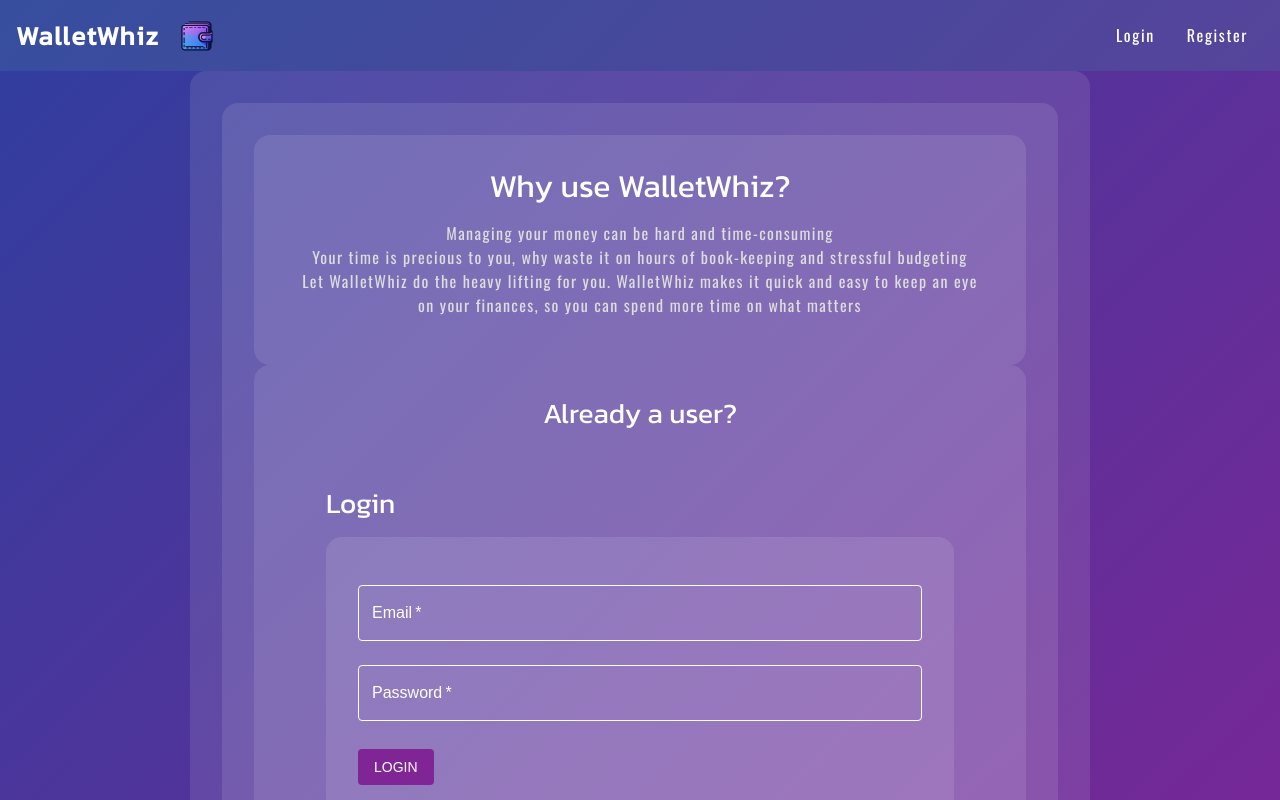
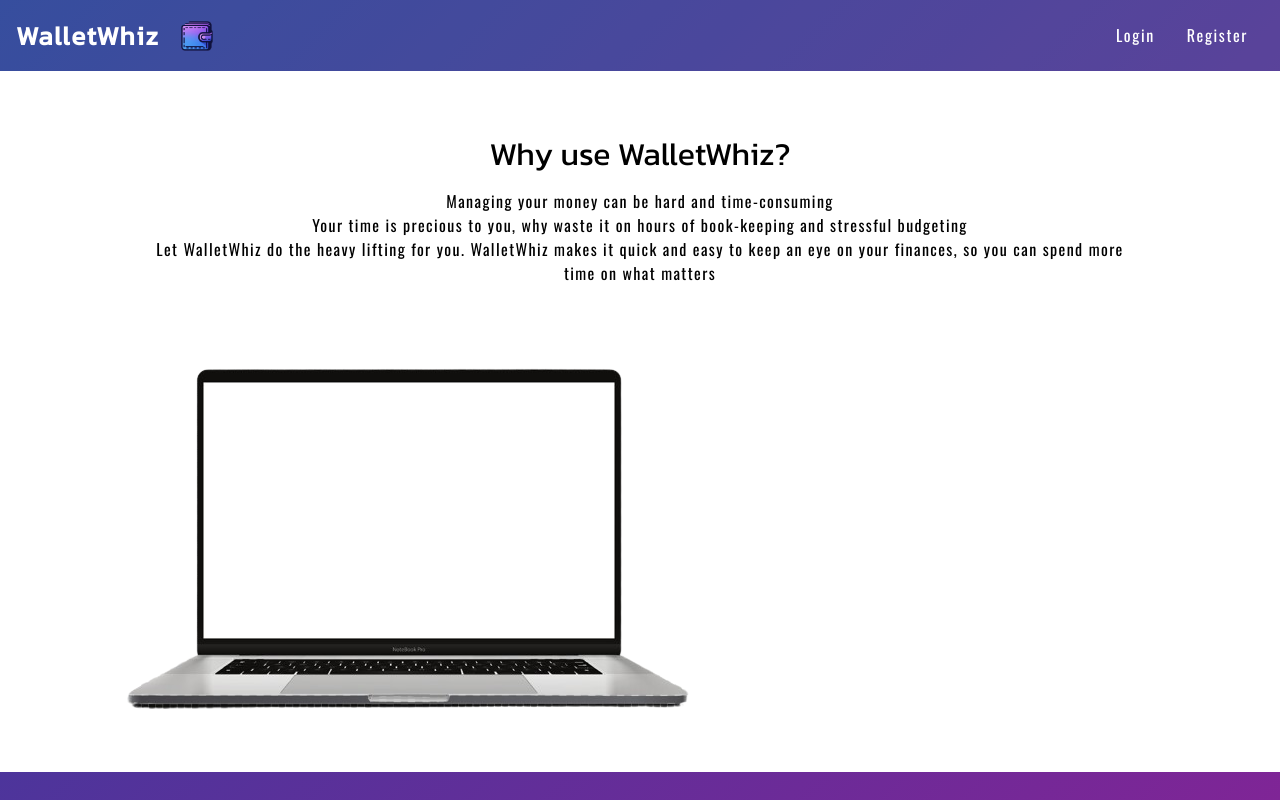
Before and after one commit to ChazCoats98/Wallet-Whiz, a React (Vite) app in the folder client/: page / in a window 1280 px wide. Shown: the top 800 px of the page. Built offline with nearby package versions, Linux system fonts and the light colour scheme.

Commit message:
separating landing page from login page

```diff
--- a/client/index.html
+++ b/client/index.html
@@ -7,7 +7,7 @@
     <title>Wallet Wiz</title>
   </head>
   <body>
-    <div id="root"></div>
+    <div class="pageContainer" id="root"></div>
     <script type="module" src="/src/main.jsx"></script>
   </body>
 </html>
--- a/client/src/App.css
+++ b/client/src/App.css
@@ -3,6 +3,7 @@
 
 .navbar {
     background-color: #46709d50;
+    position: relative;
     color: #fff;
     display: flex;
     justify-content: space-between;
--- a/client/src/components/RegisterForm.jsx
+++ b/client/src/components/RegisterForm.jsx
@@ -43,6 +43,7 @@ const RegisterForm = () => {
         } catch (err) {
             setErrorMessage('Error with registration!');
             setShowError(true);
+            console.log(err);
         }
 
         setUserFormData({
--- a/client/src/pages/homepage.jsx
+++ b/client/src/pages/homepage.jsx
@@ -3,10 +3,11 @@ import Button from '@mui/material/Button';
 import LoginForm from '../components/LoginForm';
 import Auth from '../utils/auth';
 import { Link } from 'react-router-dom';
+import laptop from '../assets/laptop.png'
 
 function homepage() {
     return (
-        <div className="container pageBox">
+        <div className="pageBox">
             <div className="container pageInner">
                 <div className="container pageTextBox">
                     <h2 className="headerText">Why use WalletWhiz?</h2>
@@ -17,22 +18,7 @@ function homepage() {
                         your finances, so you can spend more time on what matters
                     </p>
                 </div>
-                <div className="container loginBoxesContainer">
-                    <div className="formBoxAlign">
-                        <h3 className="tagline">Already a user?</h3>
-                        <div className="cards" id="loginBox">
-                            <h3 className="formBoxHeader">Login</h3>
-                            <LoginForm />
-                        </div>
-                        <div className="registerButtonBox">
-                            <h3 className="registerHeader">Not yet managing your money? Register here</h3>
-                            {Auth.loggedIn() ? (null) : (
-                            <Link to='/register'>
-                            <Button variant="contained" disableElevation>Register</Button>
-                            </Link>)}
-                        </div>
-                    </div>
-                </div>
+                    <img src={laptop}></img>
             </div>
         </div>
     );
--- a/client/src/utils/index.css
+++ b/client/src/utils/index.css
@@ -1,27 +1,48 @@
 @import url('https://fonts.googleapis.com/css2?family=Kanit&family=Oswald:wght@200;400&display=swap');
 
 
+html, body {
+    justify-content: center;
+    align-items: center;
+    background-color: #fff;
+    overflow-x: hidden;
+    margin: 0;
+    padding: 0;
+}
+
+.laptop {
+    display: flex;
+    width: 100px;
+    height: 50px;
+    background-image: url('../assets/laptop.png');
+}
 
 .upperContainer {
     margin-top: 40px;
 }
 
-#pageBox {
+.pageContainer {
     display: flex;
-    align-items: flex-start;
-    justify-content: space-around;
-    margin-top: 10px;
-    max-width: 14000px;
-    width: fit-content;
+    flex-direction: column;
+    justify-content: center;
+    align-items: center;
+    width: 100%;
+}
+
+.pageBox {
+    display: flex;
+    justify-content: center;
+    align-items: center;
+    flex-direction: row;
+    flex-wrap: nowrap;
+    background-color: white;
+    width: 100%;
 }
 
 .container {
     padding: 2rem;
-    align-items: center;
-    justify-content: center;
-    max-width: 900px;
-    border-radius: 1rem;
-    background: rgba(255, 255, 255, 0.1);
+    border-radius: .3rem;
+    background: white;
 }
 
 .spendingChart {
@@ -40,7 +61,7 @@
 
 .headerText {
     font-family: 'kanit', sans-serif;
-    color: #fff;
+    color: black;
     text-align: center;
 }
 
@@ -100,7 +121,7 @@ input:-webkit-autofill,
 }
 
 .descriptionSubText {
-    color: #ddd;
+    color: black;
     font-family: 'oswald', 'sans-serif';
     letter-spacing: 1.4px;
     margin: 1rem;
```
Also changed, not shown: client/src/pages/loginPage.jsx (added, +21 -0 lines), client/src/assets/laptop.png (added).
